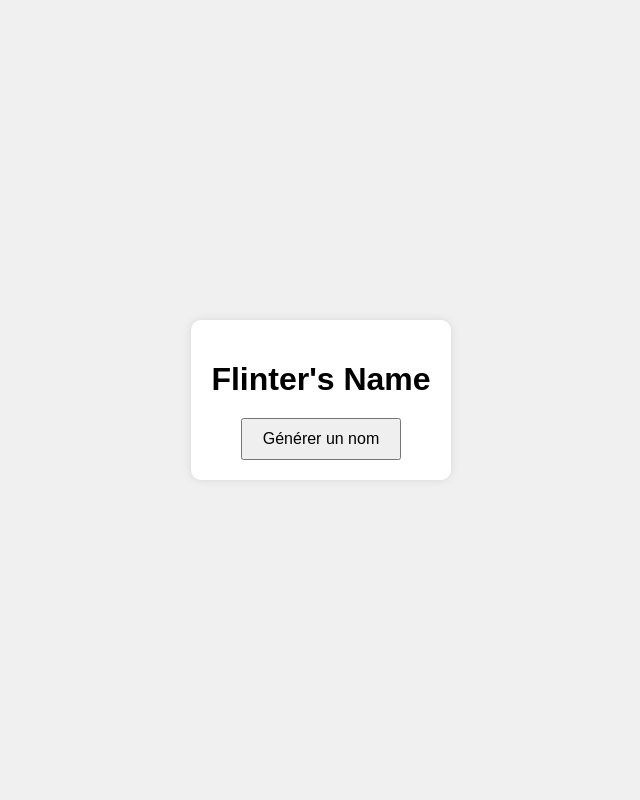
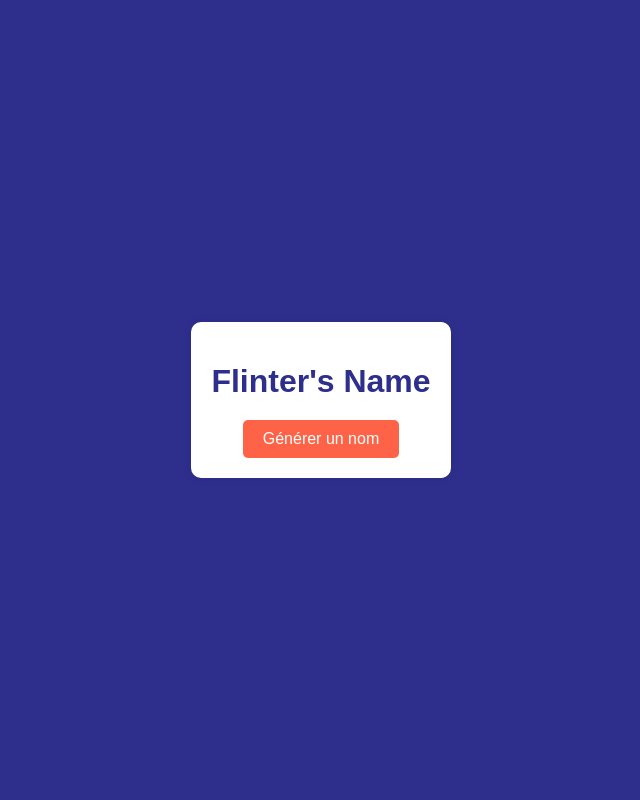
Before and after one commit to NicoDefoy/CVs-Name, a Flask app: page / in a window 1280 px wide. Shown: the whole page, without its empty margins (319-959 px from the left). Run offline with Flask 2, Linux system fonts and the light colour scheme.

Commit message:
Mise à jour des couleurs de l'interface

```diff
--- a/templates/index.html
+++ b/templates/index.html
@@ -6,39 +6,44 @@
     <title>Flinter's Name</title>
     <style>
         body {
+            background-color: #2e2f8d; /* Bleu de fond */
             display: flex;
             justify-content: center;
             align-items: center;
             height: 100vh;
             margin: 0;
             font-family: Arial, sans-serif;
-            background-color: #f0f0f0;
         }
         .container {
             text-align: center;
-            background: white;
+            background: white; /* Encart blanc */
             padding: 20px;
             border-radius: 10px;
             box-shadow: 0 0 10px rgba(0, 0, 0, 0.1);
         }
         h1 {
             margin-bottom: 20px;
+            color: #2e2f8d; /* Texte bleu */
         }
         button {
+            background-color: #ff6347; /* Rouge pour le bouton */
+            color: white;
             padding: 10px 20px;
             font-size: 16px;
             cursor: pointer;
+            border: none;
+            border-radius: 5px;
         }
         h2 {
             margin-top: 20px;
-            color: #333;
+            color: #2e2f8d; /* Texte bleu */
         }
     </style>
 </head>
 <body>
     <div class="container">
         <h1>Flinter's Name</h1>
-        <form action="/" method="post">
+        <form action="/generate" method="post">
             <button type="submit">Générer un nom</button>
         </form>
         {% if nom %}
```
